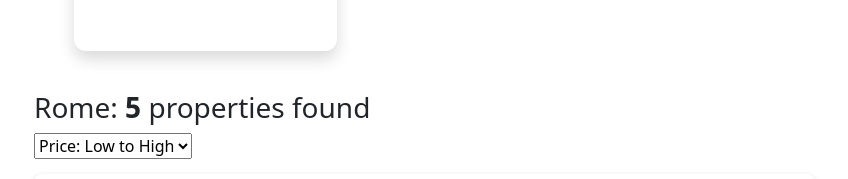
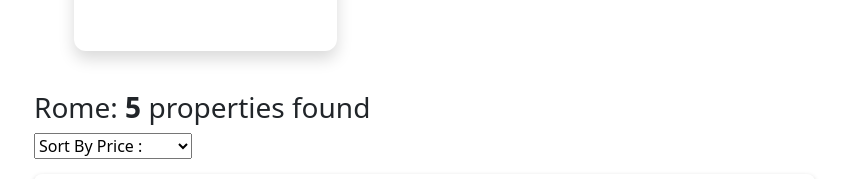
Before and after one commit to badi3a/TwinIm, an Angular app: page /home in a window 1280 px wide. Shown: the part 800-979 px from the top of the page, without its empty margins (48-896 px from the left). Built offline with nearby package versions, Linux system fonts and the light colour scheme; data requests are answered from the project's data file.

Commit message:
update function sortByPrice in /layouts/components/home/all-announcement/all-announcement.ts

```diff
--- a/src/app/layouts/components/home/announcement/all-announcement/all-announcement.component.html
+++ b/src/app/layouts/components/home/announcement/all-announcement/all-announcement.component.html
@@ -8,7 +8,8 @@
   <div class="list-announcement">
     <div>
       <h3>Rome:<b> {{nbRooms}}</b>  properties found</h3>
-      <select (change)="sortByPrice($event)">
+      <select #order (change)="sortByPrice(order.value)">
+        <option default >Sort By Price :</option>
         <option value="asc">Price: Low to High</option>
         <option value="desc">Price: High to Low</option>
       </select>
--- a/src/app/layouts/components/home/announcement/all-announcement/all-announcement.component.ts
+++ b/src/app/layouts/components/home/announcement/all-announcement/all-announcement.component.ts
@@ -11,7 +11,7 @@ export class AllAnnouncementComponent implements OnInit {
 
   list: Announcement[];
   nbRooms : number = 0 ;
-  searchQuery: string = "" ;
+  searchQuery: string ;
   surfaceQuery : number = 150 ;
   constructor (private announcementService:AnnouncementService){}
 
@@ -30,13 +30,11 @@ export class AllAnnouncementComponent implements OnInit {
       announcement.address.toLowerCase().includes(query))
     );
     this.nbRooms = this.list.length;
+    console.log(this.searchQuery)
   }
 
 
-  sortByPrice(event: Event): void {
-    const target = event.target as HTMLSelectElement; // get element from html
-    // console.log(target.value)
-    const order = target?.value; //check if select a value --> get a value from target if desc or asc
+  sortByPrice(order: String): void {
     if (order) {
       this.list = this.list.sort((a, b) => {
         if (order === 'asc') {
@@ -53,4 +51,8 @@ export class AllAnnouncementComponent implements OnInit {
 
   }
 
+  resetSearch() {
+
+  }
+
 }
```
